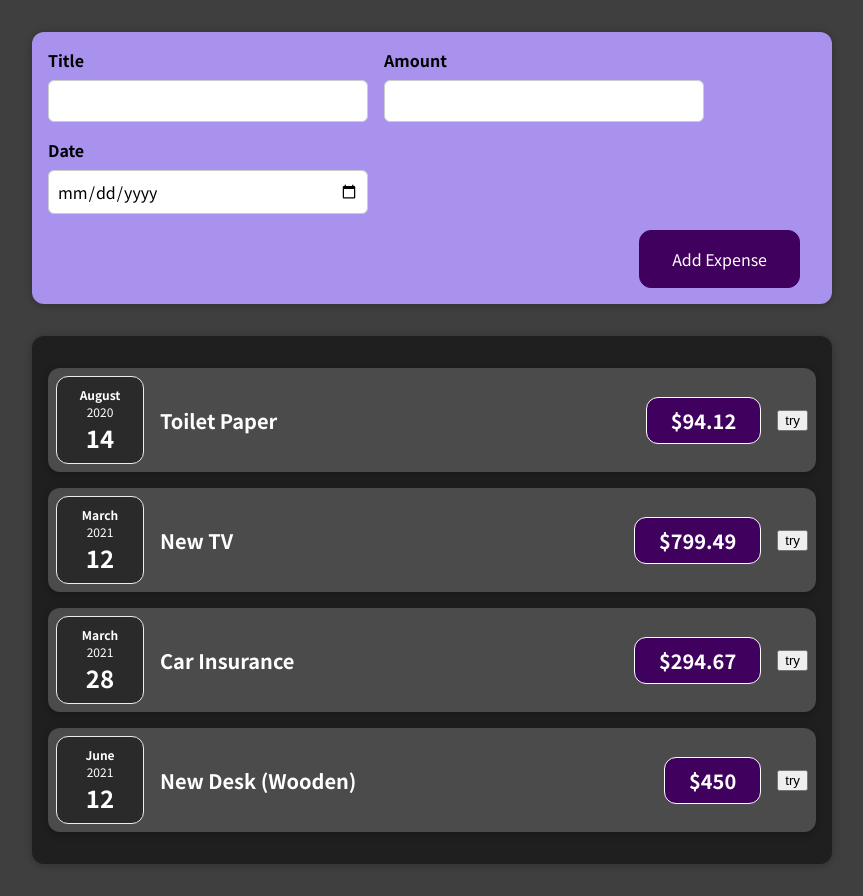
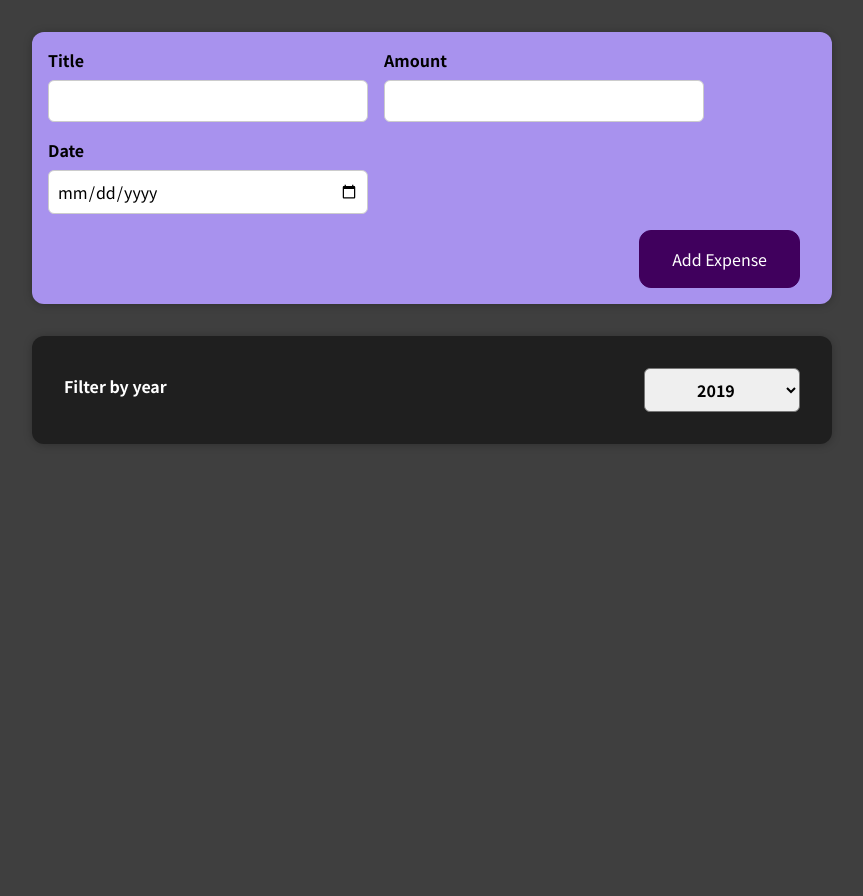
Before and after one commit to irene024081/expense-tracker, a React (Create React App) app: page / in a window 1280 px wide. Shown: the whole page, without its empty margins (208-1071 px from the left). After the commit the page ends 800 px from the top, so only its background shows below. Built offline with nearby package versions, Linux system fonts and the light colour scheme.

Commit message:
added dynamically rendering list created filters

```diff
--- a/src/App.js
+++ b/src/App.js
@@ -1,11 +1,40 @@
+import { useState } from 'react';
 import Expense from './components/Expenses/Expenses';
 import NewExpenses from './components/NewExpenses/NewExpenses';
+const DUMMY_EXPENSES = [
+  {
+    id: 'e1',
+    title: 'Toilet Paper',
+    amount: 94.12,
+    date: new Date(2020, 7, 14),
+  },
+  { id: 'e2', title: 'New TV', amount: 799.49, date: new Date(2021, 2, 12) },
+  {
+    id: 'e3',
+    title: 'Car Insurance',
+    amount: 294.67,
+    date: new Date(2021, 2, 28),
+  },
+  {
+    id: 'e4',
+    title: 'New Desk (Wooden)',
+    amount: 450,
+    date: new Date(2021, 5, 12),
+  },
+];
 
 function App() {
+  const [expenses, setExpenses] = useState(DUMMY_EXPENSES);
+  const addExpenseHandler = expense => {
+    setExpenses(prevExpenses => {
+      return [expense, ...prevExpenses];
+    });
+  };
+
   return (
     <div>
-      <NewExpenses />
-      <Expense></Expense>
+      <NewExpenses onAddExpense={addExpenseHandler} />
+      <Expense items={expenses}></Expense>
     </div>
   );
 }
--- /dev/null
+++ b/src/components/ExpenseFilter/ExpensesFilter.css
@@ -0,0 +1,24 @@
+.expenses-filter {
+  color: white;
+  padding: 0 1rem;
+}
+
+.expenses-filter__control {
+  display: flex;
+  width: 100%;
+  align-items: center;
+  justify-content: space-between;
+  margin: 1rem 0;
+}
+
+.expenses-filter label {
+  font-weight: bold;
+  margin-bottom: 0.5rem;
+}
+
+.expenses-filter select {
+  font: inherit;
+  padding: 0.5rem 3rem;
+  font-weight: bold;
+  border-radius: 6px;
+}
--- /dev/null
+++ b/src/components/ExpenseFilter/ExpensesFilter.js
@@ -0,0 +1,24 @@
+import React from 'react';
+
+import './ExpensesFilter.css';
+
+const ExpensesFilter = props => {
+  const selectHandler = event => {
+    props.onSelectYear(event.target.value);
+  };
+  return (
+    <div className="expenses-filter">
+      <div className="expenses-filter__control">
+        <label>Filter by year</label>
+        <select value={props.selected} onChange={selectHandler}>
+          <option value="2022">2022</option>
+          <option value="2021">2021</option>
+          <option value="2020">2020</option>
+          <option value="2019">2019</option>
+        </select>
+      </div>
+    </div>
+  );
+};
+
+export default ExpensesFilter;
--- a/src/components/Expenses/ExpenseItem.js
+++ b/src/components/Expenses/ExpenseItem.js
@@ -1,20 +1,14 @@
-import { useState } from 'react';
 import ExpenseDate from './ExpenseDate';
 import Card from '../UI/Card';
 import './ExpenseItem.css';
 
 function ExpenseItem(props) {
-  const [title, setTitle] = useState(props.title);
-  const clickHandler = e => {
-    setTitle('updated!');
-  };
   return (
     <Card className="expense-item">
       <ExpenseDate date={props.date} />
       <div className="expense-item__description">
-        <h2>{title}</h2>
+        <h2>{props.title}</h2>
         <div className="expense-item__price">${props.amount}</div>
-        <button onClick={clickHandler}>try</button>
       </div>
     </Card>
   );
--- a/src/components/Expenses/Expenses.js
+++ b/src/components/Expenses/Expenses.js
@@ -1,51 +1,37 @@
+import { useState } from 'react';
 import ExpenseItem from './ExpenseItem';
 import Card from '../UI/Card';
 import './Expenses.css';
+import ExpensesFilter from '../ExpenseFilter/ExpensesFilter';
 
-function Expenses() {
-  const expenses = [
-    {
-      id: 'e1',
-      title: 'Toilet Paper',
-      amount: 94.12,
-      date: new Date(2020, 7, 14),
-    },
-    { id: 'e2', title: 'New TV', amount: 799.49, date: new Date(2021, 2, 12) },
-    {
-      id: 'e3',
-      title: 'Car Insurance',
-      amount: 294.67,
-      date: new Date(2021, 2, 28),
-    },
-    {
-      id: 'e4',
-      title: 'New Desk (Wooden)',
-      amount: 450,
-      date: new Date(2021, 5, 12),
-    },
-  ];
+function Expenses(props) {
+  const expenses = props.items;
+  const [selectedYear, setYearOption] = useState('2019');
+  const selectYearHandler = yearData => {
+    setYearOption(yearData);
+    console.log(yearData);
+  };
   return (
     <Card className="expenses">
-      <ExpenseItem
-        title={expenses[0].title}
-        amount={expenses[0].amount}
-        date={expenses[0].date}
-      ></ExpenseItem>
-      <ExpenseItem
-        title={expenses[1].title}
-        amount={expenses[1].amount}
-        date={expenses[1].date}
-      ></ExpenseItem>
-      <ExpenseItem
-        title={expenses[2].title}
-        amount={expenses[2].amount}
-        date={expenses[2].date}
-      ></ExpenseItem>
-      <ExpenseItem
-        title={expenses[3].title}
-        amount={expenses[3].amount}
-        date={expenses[3].date}
-      ></ExpenseItem>
+      <ExpensesFilter
+        selected={selectedYear}
+        onSelectYear={selectYearHandler}
+      ></ExpensesFilter>
+
+      {expenses
+        .filter(expense => {
+          return expense.date.getFullYear().toString() === selectedYear;
+        })
+        .map(expense => {
+          return (
+            <ExpenseItem
+              key={expense.id}
+              title={expense.title}
+              amount={expense.amount}
+              date={expense.date}
+            ></ExpenseItem>
+          );
+        })}
     </Card>
   );
 }
--- a/src/components/NewExpenses/ExpenseForm.js
+++ b/src/components/NewExpenses/ExpenseForm.js
@@ -1,13 +1,12 @@
 import React, { useState } from 'react';
 import './ExpenseForm.css';
-function ExpenseForm() {
+function ExpenseForm(props) {
   const [enteredTitle, setTitle] = useState('');
   const [enteredAmount, setAmount] = useState('');
   const [enteredDate, setDate] = useState('');
 
   const titleChangeHandler = event => {
     setTitle(event.target.value);
-    console.log(enteredTitle);
   };
   const amountChangeHandler = event => {
     setAmount(event.target.value);
@@ -22,10 +21,10 @@ function ExpenseForm() {
       amount: enteredAmount,
       date: new Date(enteredDate),
     };
-    console.log(formData);
     setTitle('');
     setAmount('');
     setDate('');
+    props.onSaveExpense(formData);
   };
   return (
     <form onSubmit={submitEventHandler}>
--- a/src/components/NewExpenses/NewExpenses.js
+++ b/src/components/NewExpenses/NewExpenses.js
@@ -2,10 +2,18 @@ import React from 'react';
 import ExpenseForm from './ExpenseForm';
 import './NewExpenses.css';
 
-function NewExpenses() {
+function NewExpenses(props) {
+  const saveExpenseHandler = enteredExpenseData => {
+    const expenseData = {
+      ...enteredExpenseData,
+      id: Math.random().toString(),
+    };
+    console.log(expenseData);
+    props.onAddExpense(expenseData);
+  };
   return (
     <div className="new-expense">
-      <ExpenseForm />
+      <ExpenseForm onSaveExpense={saveExpenseHandler} />
     </div>
   );
 }
```
